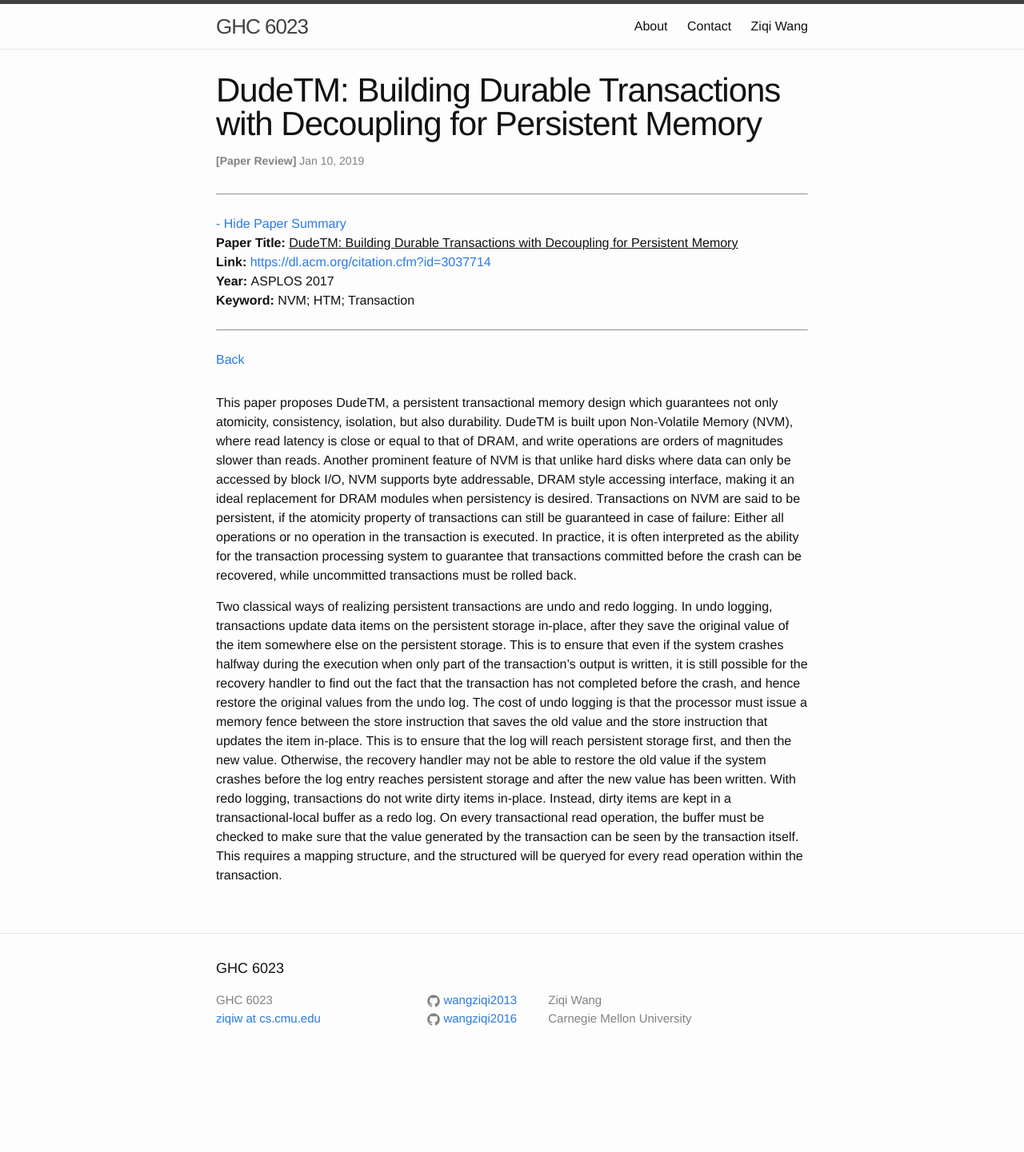
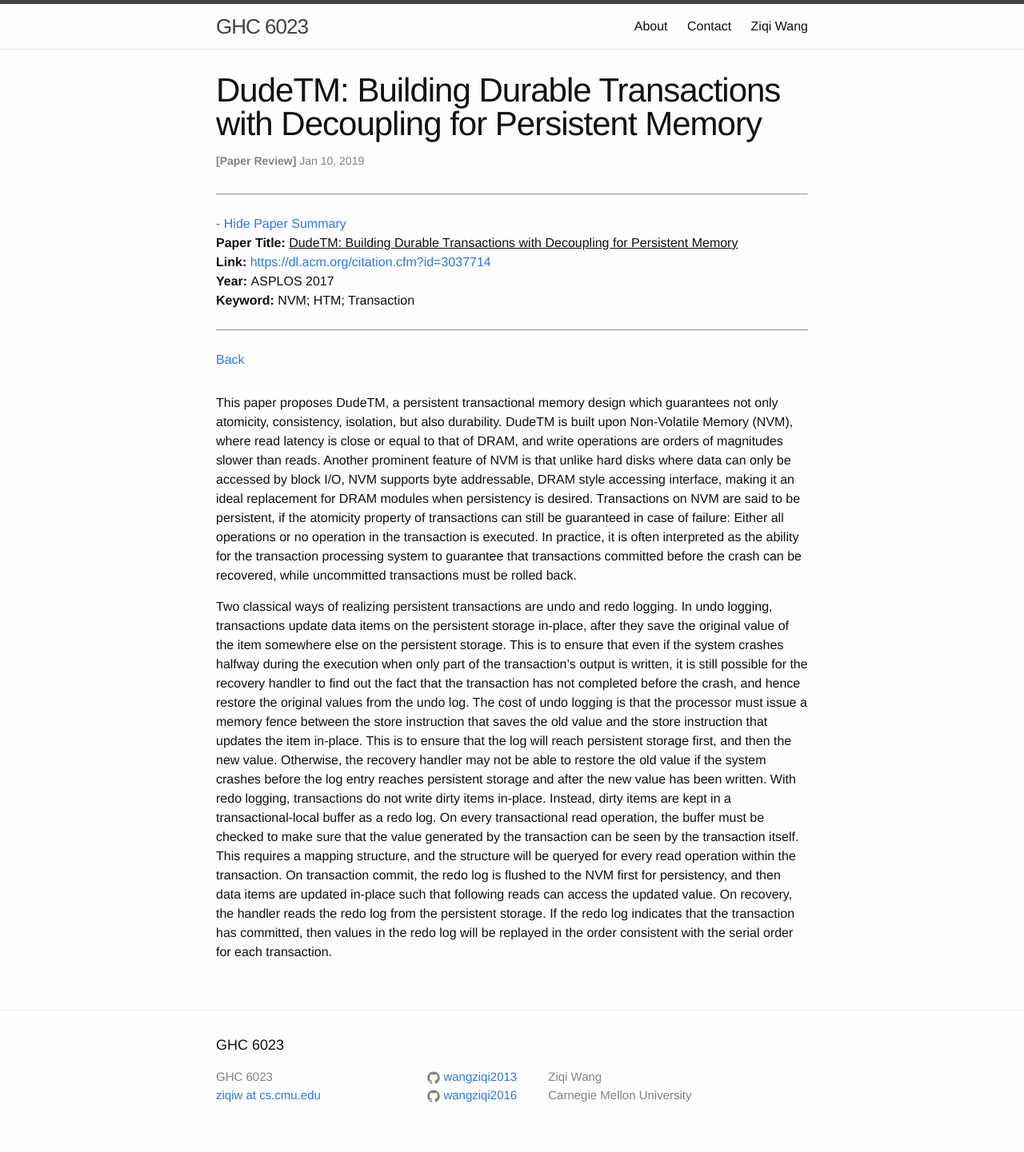
Before and after one commit to wangziqi2013/wangziqi2013.github.io, a Jekyll site: the page built from _posts/2019-01-10-dudetm.markdown, in a window 1280 px wide. Shown: the whole page at 80% size. Built offline with Jekyll 4.4.1, drawn with Linux system fonts in a browser that asks for light colours; before the commit the page ends 1345 px from its top, so only the background shows below that.

Commit message:
Finish redo logging

```diff
--- a/_posts/2019-01-10-dudetm.markdown
+++ b/_posts/2019-01-10-dudetm.markdown
@@ -34,5 +34,8 @@ the new value. Otherwise, the recovery handler may not be able to restore the ol
 the log entry reaches persistent storage and after the new value has been written. With redo logging, transactions do not
 write dirty items in-place. Instead, dirty items are kept in a transactional-local buffer as a redo log. On every
 transactional read operation, the buffer must be checked to make sure that the value generated by the transaction can be
-seen by the transaction itself. This requires a mapping structure, and the structured will be queryed for every read
-operation within the transaction.
+seen by the transaction itself. This requires a mapping structure, and the structure will be queryed for every read
+operation within the transaction. On transaction commit, the redo log is flushed to the NVM first for persistency, and
+then data items are updated in-place such that following reads can access the updated value. On recovery, the handler
+reads the redo log from the persistent storage. If the redo log indicates that the transaction has committed, then
+values in the redo log will be replayed in the order consistent with the serial order for each transaction.
```
